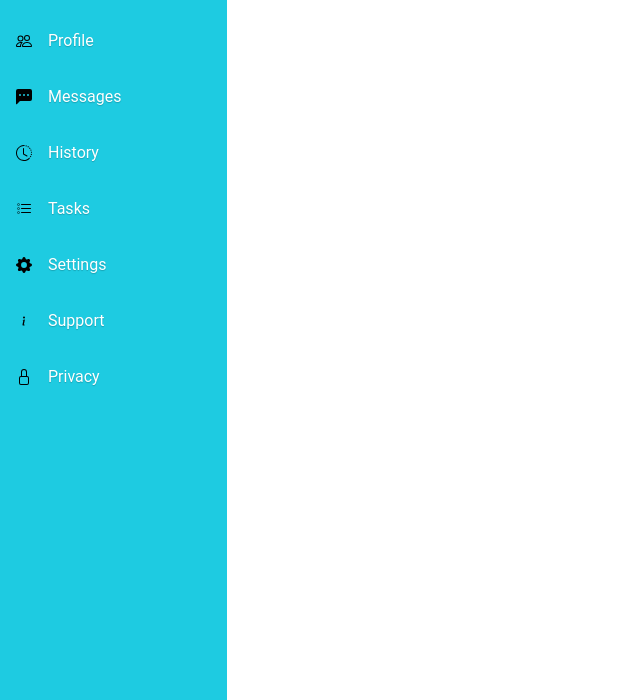
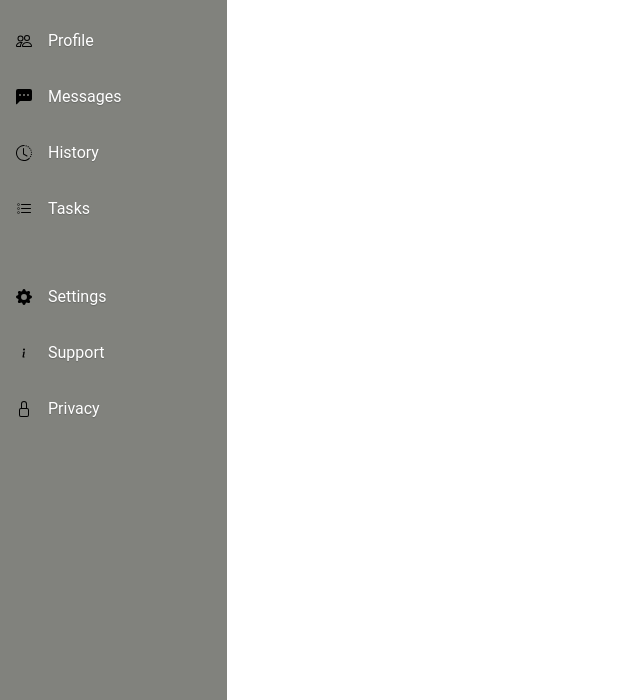
Before and after one commit to arayias/dashboard-grid, a plain HTML site: page index.html in a window 1280 px wide. Shown: the part 100-800 px from the top of the page, without its empty margins (0-640 px from the left). Drawn offline with Linux system fonts and the light colour scheme.

Commit message:
Change the nav color and add margin to secondary list items

```diff
--- a/styles/styles.css
+++ b/styles/styles.css
@@ -30,7 +30,7 @@ body {
 }
 
 nav {
-  background-color: #1ecbe1;
+  background-color: #81827d;
   grid-row: 1/-1;
   padding: 1em;
   text-shadow: 0 1px 1px rgba(0, 0, 0, 0.2);
@@ -66,3 +66,7 @@ ul {
 .links img {
   margin-right: 1em;
 }
+
+.extra-links {
+  margin-top: 2em;
+}
```
